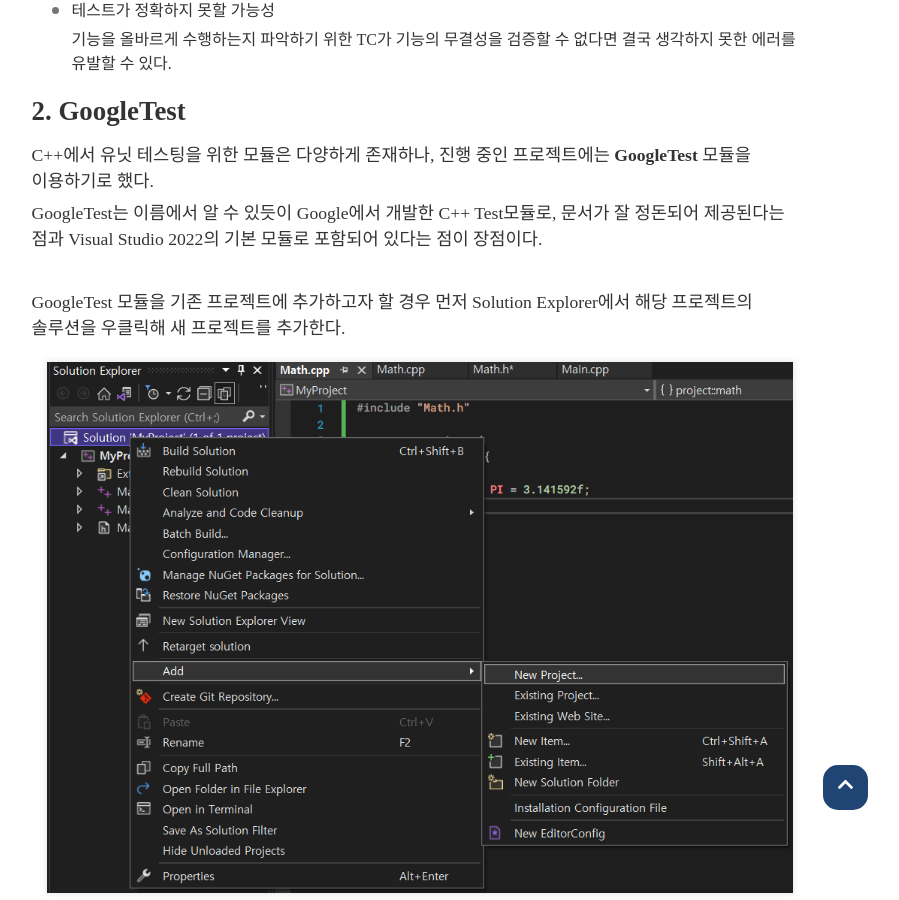
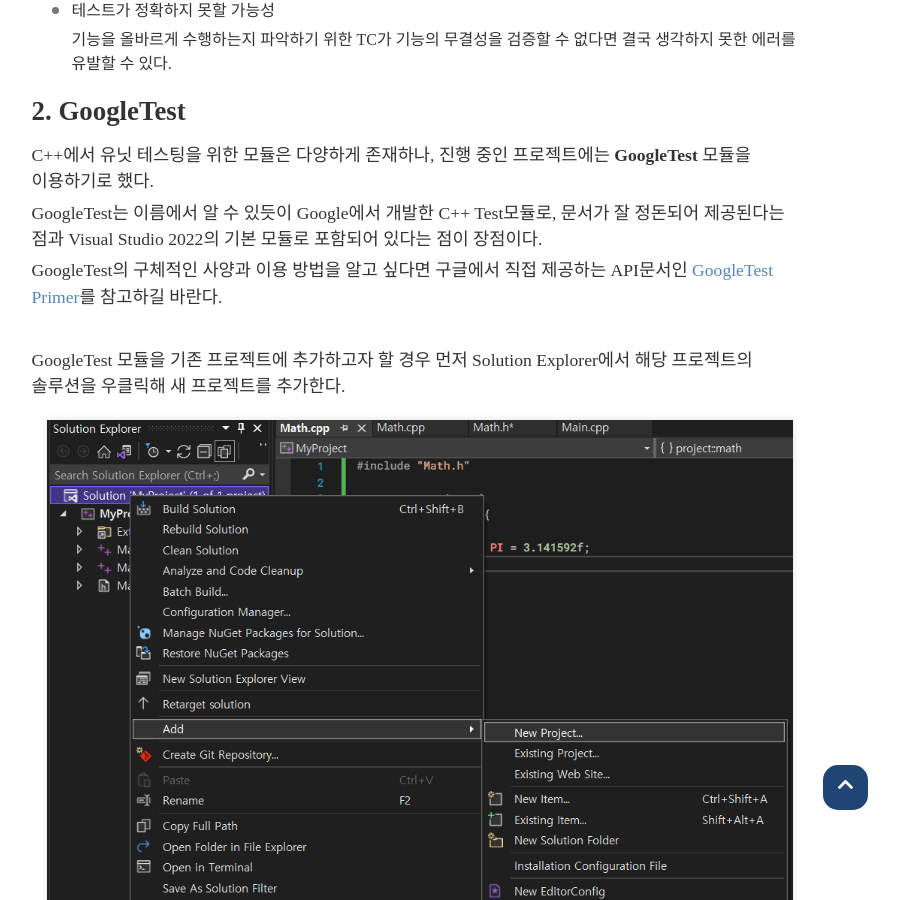
Before and after one commit to Hamsik2rang/Hamsik2rang.github.io, a Jekyll site: the page built from _posts/2022-04-18-TDD-On-Project.md, in a window 1280 px wide and 900 px high, scrolled down 977 px. Shown: the whole window, without its empty margins (220-1119 px from the left). Built offline with Jekyll 4.4.1, drawn with Linux system fonts in a browser that asks for light colours; nearby versions of some CDN libraries; some web fonts are replaced; formulas are drawn with MathJax 3; comment, search, counter and statistics services are not loaded.

Commit message:
google test primer 링크 추가

```diff
--- a/_posts/2022-04-18-TDD-On-Project.md
+++ b/_posts/2022-04-18-TDD-On-Project.md
@@ -45,6 +45,8 @@
 C++에서 유닛 테스팅을 위한 모듈은 다양하게 존재하나, 진행 중인 프로젝트에는 **GoogleTest** 모듈을 이용하기로 했다.
 
 GoogleTest는 이름에서 알 수 있듯이 Google에서 개발한 C++ Test모듈로, 문서가 잘 정돈되어 제공된다는 점과 Visual Studio 2022의 기본 모듈로 포함되어 있다는 점이 장점이다.
+
+GoogleTest의 구체적인 사양과 이용 방법을 알고 싶다면 구글에서 직접 제공하는 API문서인 [GoogleTest Primer](http://google.github.io/googletest/primer.html)를 참고하길 바란다.
 
 <br>
 
```
